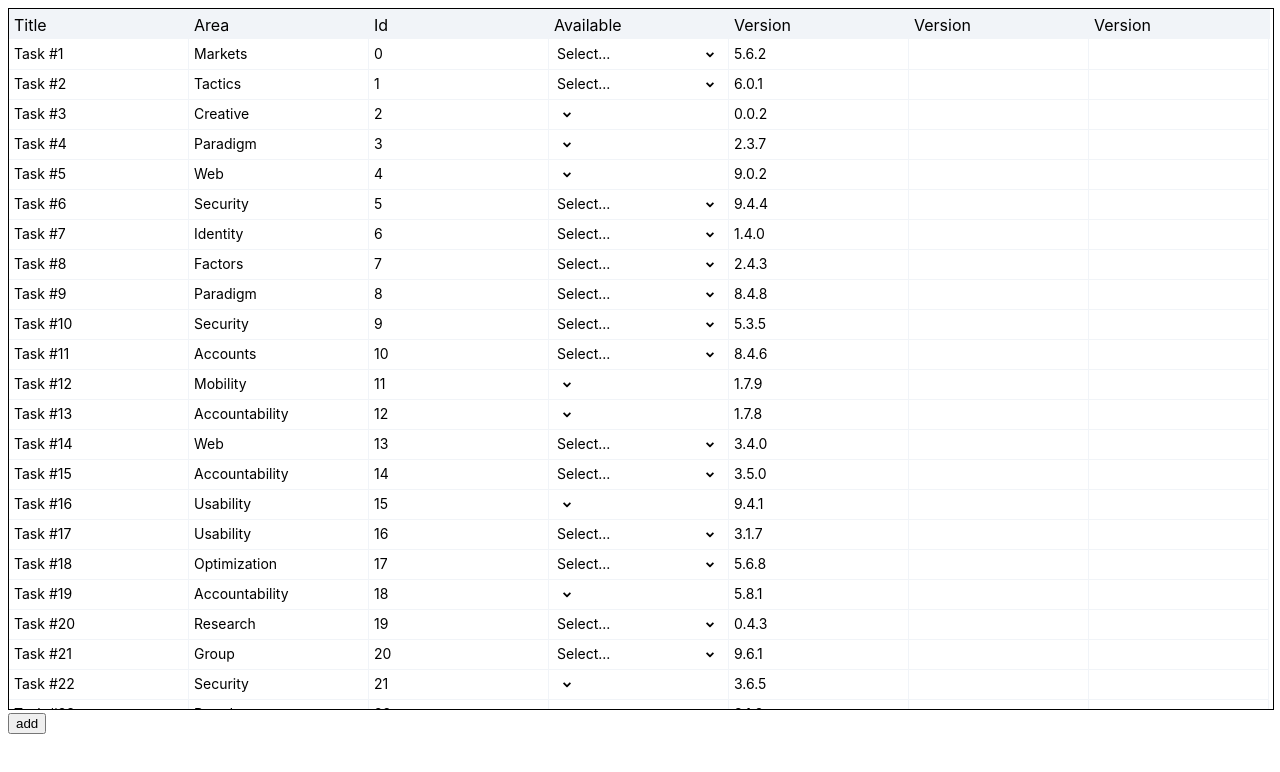
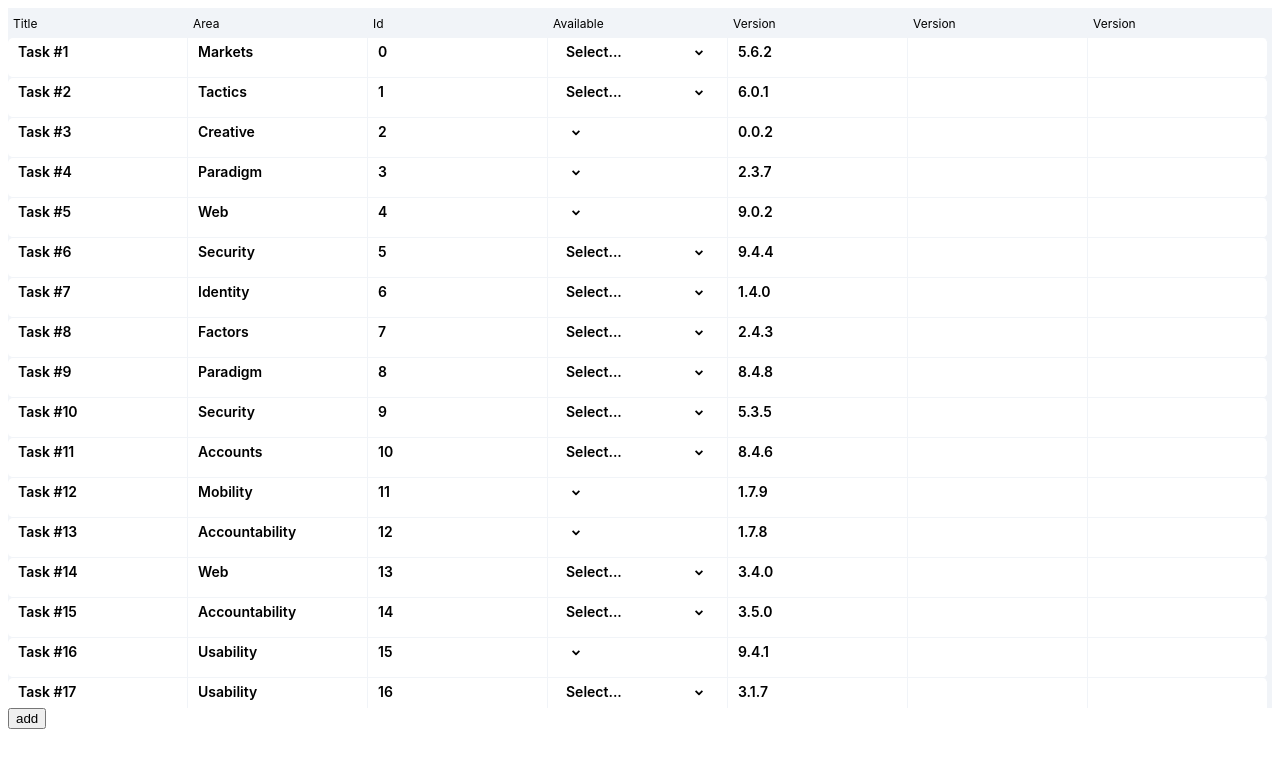
Before and after one commit to icygopal/table, a React (Vite) app: page / in a window 1280 px wide. Shown: the top 772 px of the page. Built offline with nearby package versions, Linux system fonts and the light colour scheme.

Commit message:
design updated

```diff
--- a/src/App.jsx
+++ b/src/App.jsx
@@ -23,7 +23,7 @@ function App() {
 		}
 	  }
 	return (
-		<DataGridTable itemheight={30} columns={col} handleColumnsReorder={handleColumnsReorder} rows={Rowdata} onRowsChange={setData} />
+		<DataGridTable itemheight={40} columns={col} handleColumnsReorder={handleColumnsReorder} rows={Rowdata} onRowsChange={setData} />
 	)
 }
 
--- a/src/Table/Components/Editors/InputCell.jsx
+++ b/src/Table/Components/Editors/InputCell.jsx
@@ -23,7 +23,7 @@ const InputCell = (props) => {
 	}
 	return (
 		<div
-			className={`table-cell  ${isCellSelected ? "table-selected-cell" : ""} `}
+			className={`table-cell  ${isCellSelected ? "editor-container" : ""} `}
 			style={style}
 			onKeyDown={handleKeyDown}
 		>
--- a/src/Table/Components/Editors/SelectCell.jsx
+++ b/src/Table/Components/Editors/SelectCell.jsx
@@ -83,7 +83,7 @@ const SelectCell = (props) => {
     const { column, row, key, style, isCellSelected, selectCell, rowIdx } = props
     return (
         <div
-            className={`table-cell  ${isCellSelected ? "table-selected-cell" : ""}`}
+            className={`table-cell  ${isCellSelected ? "cell-selected" : ""}`}
             style={style}
         ><AsyncCreatableSelect autoFocus loadOptions={column.loadOptions}  components={{ DropdownIndicator }} options={column.selectOptions} styles={newSmallSelectStyle} onChange={({value})=>onRowChange({...row,[column.key]:value})}/>
         </div>
--- a/src/Table/Components/Header/HeaderCell.jsx
+++ b/src/Table/Components/Header/HeaderCell.jsx
@@ -1,13 +1,10 @@
-import React, { memo, useState } from 'react'
-import { IconAngleArrowDown } from '../../Icons';
-import { useDrag, useDrop } from 'react-dnd';
-import { useEffect } from 'react';
-import { useMemo } from 'react';
-import { useRef } from 'react';
+import React, { memo } from 'react'
+
 
 const HeaderCell = (props) => {
-	const { style, column, key, onColumnResize,handleColumnsReorder,isOver,setIsOver,isDragging,setIsDragging } = props
-	const {key:colKey,resizable} = column
+	const { style, column, key, onColumnResize, handleColumnsReorder, isOver, setIsOver, isDragging, setIsDragging } = props
+	const { key: colKey, resizable } = column
+	let entered = false
 
 	const onPointerDown = (event) => {
 		if (event.pointerType === 'mouse' && event.buttons !== 1) {
@@ -16,6 +13,7 @@ const HeaderCell = (props) => {
 
 		const { currentTarget, pointerId } = event;
 		const { right, left } = currentTarget.getBoundingClientRect();
+		console.log({ A: right, B: event.clientX })
 		const offset = right - event.clientX;
 
 		if (offset > 11) {
@@ -27,8 +25,9 @@ const HeaderCell = (props) => {
 			// prevents text selection in Chrome, which fixes scrolling the grid while dragging, and fixes re-size on an autosized column
 			event.preventDefault();
 			const { right, left } = currentTarget.getBoundingClientRect();
-			const width = event.clientX + offset - left;
-
+			console.log(event.clientX, offset, left)
+			const width = event.clientX - left;
+			console.log({ width })
 			if (width > 0) {
 				onColumnResize(column, width);
 			}
@@ -43,59 +42,75 @@ const HeaderCell = (props) => {
 		currentTarget.addEventListener('pointermove', onPointerMove);
 		currentTarget.addEventListener('lostpointercapture', onLostPointerCapture);
 	}
-	const handleClick = (e)=>{
+	const handleClick = (e) => {
 		console.log("erer")
 	}
 
 	const handleDragStart = (e, position) => {
-		console.log()
 		var elem = document.createElement("div");
 		elem.id = "drag-item";
 		elem.textNode = "Dragging";
-		elem.textContent =position
-		elem.style.left=e.screenX
-		elem.style.top=e.screenY
+		elem.textContent = position
+		elem.style.left = e.screenX
+		elem.style.top = e.screenY
 		document.body.appendChild(elem);
 		e.dataTransfer.setDragImage(elem, 0, 0);
 		setIsDragging(position)
 	};
 
+
 	const handleDragEnter = (e, position) => {
 		setIsOver(position)
-		if(position===isOver)return
-		handleColumnsReorder(isDragging,position);
+		if (position === isOver) {
+			entered = true
+			handleColumnsReorder(isDragging, position);
+		}
 	};
 
-	  const handleOnDrop = (e,position) => {
-		handleColumnsReorder(isDragging,position);
+	const handleOnDrop = (e, position) => {
+		handleColumnsReorder(isDragging, position);
 		setIsDragging(null)
 		setIsOver(null)
-		// var item = document.getElementById("drag-item");
-		// if (item.parentNode) {
-		// 	item.parentNode.removeChild(item);
-		// }
+	}
+	const lastPoint = { x: null, y: null }
+	const handleDragEvent = (e, position) => {
+		console.log(e, position)
+		if (position != isDragging && entered) {
+			if (e.clientY > lastPoint.y) {
+				handleColumnsReorder(isDragging, position);
+				entered = false
+			}
+			if (e.clientY < lastPoint.y) {
+				handleColumnsReorder(position, isDragging);
+				entered = false
+			}
+		}
+		lastPoint.x = e.clientX
+		lastPoint.y = e.clientY
 	}
 
 
 	return (
 		<div
-
 			key={key}
 			className="table-header-cell"
-			style={{...style, opacity: isDragging===colKey ? 0.5 : 1,
-				...(isOver===colKey && {backgroundColor: '#ececec'})
+			style={{
+				...style, opacity: isDragging === colKey ? 0.5 : 1,
+				...(isOver === colKey && { backgroundColor: '#ececec' })
 			}}
+			onClick={handleClick}
+			onDragOver={(e) => handleDragEvent(e, colKey)}
 			onPointerDown={resizable ? onPointerDown : undefined}
-			onClick={handleClick}
-			onDragStart={(e) => handleDragStart(e,colKey)}
-			onDragEnter ={(e) => handleDragEnter(e,colKey)}
-			onDragEnd={(e) => handleOnDrop(e,colKey)}
+		>
+			<div className='header-cell-content'
+				onDragStart={(e) => handleDragStart(e, colKey)}
+				onDragEnter={(e) => handleDragEnter(e, colKey)}
+				onDragEnd={(e) => handleOnDrop(e, colKey)}
 				draggable
 			>
-			<div className='d-flex align-content-center '>
 				<span className="table-header-info">{column.name}</span>
-				{/* <span className='d-flex align-content-center'><IconAngleArrowDown  /></span> */}
 			</div>
+			<div className='header-cell-resize'></div>
 		</div>
 	)
 }
--- a/src/Table/Components/Row/CellTypes/Cell.jsx
+++ b/src/Table/Components/Row/CellTypes/Cell.jsx
@@ -53,11 +53,13 @@ const RenderCell = (props) => {
 			key={key}
 			ref={ref}
 			tabIndex={tabIndex}
-			className={`table-cell  ${isCellSelected ? "table-selected-cell" : ""} ${column.editable? "editable":""}`}
+			aria-cellindex={column.idx}
+			id={`cell-${rowIdx}-${column.idx}`}
+			className={`table-cell  ${isCellSelected ? "cell-selected" : ""} ${column.editable? "editable":""}`}
 			onClick={handleClick}
 			style={style}
 			onDoubleClick={handleDoubleClick}
-		// onFocus={onFocus}
+		onFocus={onFocus}
 		>
 			<div className="table-column-info d-flex align-items-center justify-content-between">
 				{row[column.key]}
--- a/src/Table/Components/Row/CellTypes/DateTimeCell.jsx
+++ b/src/Table/Components/Row/CellTypes/DateTimeCell.jsx
@@ -4,7 +4,7 @@ const DateTimeCell = (props) => {
     const { column, row, key, style, isCellSelected, selectCell, rowIdx } = props
     return (
         <div
-            className={`table-cell  ${isCellSelected ? "table-selected-cell" : ""}`}
+            className={`table-cell  ${isCellSelected ? "cell-selected" : ""}`}
 
             style={style}
         >
--- a/src/Table/Components/Row/CellTypes/SelectCell.jsx
+++ b/src/Table/Components/Row/CellTypes/SelectCell.jsx
@@ -47,7 +47,7 @@ const SelectCell = (props) => {
 			key={key}
 			ref={ref}
 			tabIndex={tabIndex}
-			className={`table-cell  ${isCellSelected ? "table-selected-cell" : ""}`}
+			className={`table-cell  ${isCellSelected ? "cell-selected" : ""}`}
 			onClick={handleClick}
 			style={style}
 			onDoubleClick={handleDoubleClick}
--- a/src/Table/Components/Row/index.jsx
+++ b/src/Table/Components/Row/index.jsx
@@ -67,7 +67,7 @@ const Row = (props) => {
 	return (
 		<div
 			role="row"
-			className="table-row-cell"
+			className="table-row"
 			aria-rowindex={rowIdx}
 			style={{ height: height, top: top,  transition:"top 2s linear"  }}
 		>{cells}
--- a/src/Table/DataGridTable.jsx
+++ b/src/Table/DataGridTable.jsx
@@ -1,4 +1,4 @@
-import React, { useMemo, useRef, useState } from 'react'
+import React, {useState } from 'react'
 import { useEffect } from 'react';
 import { isCtrlKeyHeldDown, isSamePosition, scrollIntoView } from './CommonFunctions';
 import Header from './Components/Header';
@@ -7,8 +7,6 @@ import useCalculatedColumns from './Hooks/useCalculatedColumns';
 import { useLatestFunc } from './Hooks/useLatestFunc';
 import useTableDimensions from './Hooks/useTableDimensions';
 import useViewportColumns from './Hooks/useViewportColumns';
-import { DndProvider } from "react-dnd";
-import { HTML5Backend } from "react-dnd-html5-backend";
 
 const initialPosition = {
 	idx: -1,
@@ -41,7 +39,6 @@ const DataGridTable = ({
 	const maxRowIdx = rawRows.length - 1;
 
 	const selectedCellIsWithinSelectionBounds = isCellWithinSelectionBounds(selectedCell);
-	const selectedCellIsWithinViewportBounds = isCellWithinViewportBounds(selectedCell);
 	const selectViewportCellLatest = useLatestFunc(
 		(rowId, colId, mode,isEditEnable) => {
 			setSelectedCell({ rowIdx: rowId, idx: colId, mode,isEditEnable:isEditEnable });
@@ -50,8 +47,6 @@ const DataGridTable = ({
 
 	const getRowTop = (rowIdx) => rowIdx * itemheight
 	const findRowIdx = (offset) => Math.floor(offset / itemheight)
-
-
 
 	useEffect(()=>{
 		setTotalVisibleRow(tableHeight/30)
@@ -95,7 +90,6 @@ const DataGridTable = ({
 
 		const newColumnWidths = new Map(columnWidths);
 		newColumnWidths.set(column.key, width);
-		console.log(newColumnWidths)
 		setColumnWidths(newColumnWidths);
 
 	}
@@ -122,7 +116,6 @@ const DataGridTable = ({
 		);
 	}
 	const handleKeyDown = (event) => {
-		console.log("Asdf")
 		if (!(event.target)) return;
 		const isCellEvent = event.target.closest('.table-cell') !== null;
 		if (!isCellEvent) return;
@@ -162,17 +155,16 @@ const DataGridTable = ({
 
 	function navigate(event) {
 		const { key, shiftKey } = event;
-
-		// Do not allow focus to leave
 		event.preventDefault();
-
 		const ctrlKey = isCtrlKeyHeldDown(event);
 		const nextPosition = getNextPosition(key, ctrlKey, shiftKey);
+		if (isSamePosition(selectedCell, nextPosition)) return;
+		setSelectedCell(nextPosition);
 		console.log(nextPosition)
-		if (isSamePosition(selectedCell, nextPosition)) return;
-
-
-		setSelectedCell(nextPosition);
+		if(nextPosition.rowIdx==0){
+			tableRef.current.scrollTo(0,scrollLeft)
+		}
+		console.log(tableRef.current?.querySelector('[tabindex="0"]').getBoundingClientRect())
 		scrollIntoView(tableRef.current?.querySelector('[tabindex="0"]'));
 	}
 
@@ -182,7 +174,7 @@ const DataGridTable = ({
 
 		switch (key) {
 			case 'ArrowUp':
-				return { idx, rowIdx: rowIdx == 0 ? 0 : rowIdx - 1 };
+				return { idx, rowIdx: rowIdx == 0 ? 0 : rowIdx-1  };
 			case 'ArrowDown':
 				return { idx, rowIdx: rawRows.length - 1 !== rowIdx ? rowIdx + 1 : idx };
 			case "ArrowLeft":
@@ -192,11 +184,9 @@ const DataGridTable = ({
 			case 'Tab':
 				return { idx: columns.length - 1 !== idx ? idx + (shiftKey ? -1 : 1) : idx, rowIdx };
 			case 'Home':
-				// If row is selected then move focus to the first row
 				if (isRowSelected) return { idx, rowIdx: 0 };
 				return { idx: 0, rowIdx: ctrlKey ? minRowIdx : rowIdx };
 			case 'End':
-				// If row is selected then move focus to the last row.
 				if (isRowSelected) return { idx, rowIdx: rawRows.length - 1 };
 				return { idx: maxColIdx, rowIdx: ctrlKey ? maxRowIdx : rowIdx };
 			case 'PageUp': {
@@ -213,28 +203,27 @@ const DataGridTable = ({
 				return selectedCell;
 		}
 	}
-	const handleScroll = () => {
+	const handleScroll = (e) => {
 		const { scrollTop, scrollLeft } = tableRef.current
 		setScrollLeft(scrollLeft)
 		let currentIndx = Math.trunc(scrollTop / itemheight)
 		currentIndx = (currentIndx - totalVisibleRow) >= rawRows.length ? currentIndx - totalVisibleRow : currentIndx;
 		if (currentIndx !== startRowIdx) {
-			setStart(currentIndx - 10)
+			setStart(currentIndx-10)
 			const endIndex = ((currentIndx + totalVisibleRow) >= rawRows.length ? rawRows.length - 1 : currentIndx) + totalVisibleRow
 			setEnd(endIndex+10)
 		}
-		console.log(selectedCell)
 	}
 
 
 	const updateRow = (rowIdx, row)=> {
 		if (typeof onRowsChange !== 'function') return;
 		if (row === rawRows[rowIdx]) return;
-		console.log("Adsfadsf")
 		const updatedRows = [...rawRows];
 		updatedRows[rowIdx] = row;
 		onRowsChange(updatedRows);
 	  }
+
 	const { idx: selectedIdx, rowIdx: selectedRowIdx } = selectedCell;
 
 	let result = [];
@@ -257,8 +246,6 @@ const DataGridTable = ({
 		}
 	}
 
-
-
 	return (
 		<>
 			<div
@@ -277,7 +264,7 @@ const DataGridTable = ({
 					onColumnResize={handleColumnResizeLatest}
 					handleColumnsReorder={handleColumnsReorder}
 				/>
-				{show && <div style={{ height: 40 }} className="table-add-newrow" >gopal</div>}
+				{show && <div style={{ height: 40 }} className="table-add-newrow shadow-md " >gopal</div>}
 				<div className="table-main-content" style={containerStyle}>
 					{result}
 				</div>
--- a/src/index.scss
+++ b/src/index.scss
@@ -1,13 +1,17 @@
-:root {
-	font-family: Inter, Avenir, Helvetica, Arial, sans-serif;
-	font-size: 16px;
-	line-height: 24px;
+*{
+	box-sizing: border-box;
 }
-
 body {
 	margin: 10;
 	padding: 0;
 	overflow: hidden;
+	// color: #172a41;
+    font-family: Inter,sans-serif;
+    font-size: 12px;
+    font-weight: 400;
+    line-height: 15px;
+    // margin: 0;
+    // text-align: left;
 }
 
 .text-gray {
--- a/src/table.scss
+++ b/src/table.scss
@@ -1,14 +1,3 @@
-div[role=row] {
-	// border-top: 1px solid black;
-	// border-bottom: 1px solid black;
-	// background-color: rgb(208, 202, 202);
-}
-
-.t-header {
-	border: none;
-	background-color: none;
-
-}
 
 .table {
 	box-sizing: border-box;
@@ -27,16 +16,8 @@ div[role=row] {
 	border: 1px solid black;
 
 }
-.main-layout .table-header-row{
-	position: relative;
-	width: 100%;
-	background: black;
-}
-// .ag-header-row {
-// 	position: absolute;
-// 	top: 0px;
-// 	width: 100%;
-// }
+
+
 .table-header-container {
 .table-header-cell {
 	position: absolute;
@@ -49,48 +30,75 @@ div[role=row] {
 }
 }
 
+.table-header-cell{
+	display: flex;
+}
 
-.table-header-cell:after {
-    content: "";
-    cursor: col-resize;
-    inline-size: 10px;
-    inset-block-end: 0;
-    inset-block-start: 0;
-    inset-inline-end: 0;
-    position: absolute;
+.header-cell-content{
+	display: flex;
+	align-content: center;
+	flex-grow: 4;
+}
+.header-cell-resize{
+	content: "";
+	inline-size: 3px;
+	cursor: col-resize;
+	&:hover {
+		background-color: aqua;
+	}
 }
 
 .table-cell{
 	position: absolute;
 	border-right: 1px solid #f1f4f8;
+	border-bottom: 1px solid #f1f4f8;
+	background-color: #fff;
 	font-size: 14px;
 	line-height: 20px;
-	height: 30px;
+	height: 40px;
 	box-sizing: border-box;
-	transition: left .2s
+	transition: left .2s;
+	padding: 4px 10px;
 }
+
+
+
+.table-row {
+	position: absolute;
+	// background-color: #fff;;
+	border: none;
+	width: 100%;
+	font-weight: 600;
+    font-size: 11px;
+	.table-cell {
+		&:first-child {
+		  border-top-left-radius: 5px;
+		  border-bottom-left-radius: 5px;
+		}
+		&:last-child {
+		  border-top-right-radius: 5px;
+		  border-bottom-right-radius: 5px;
+		}
+	  }
+	// border-bottom: 1px solid #f1f4f8;
+  }
 
 .table-cell:focus-visible {
 	outline:none;
 }
 
 .table-column-info {
-	padding: 5px;
-}
-
-.t-0{
-	top:0
-}
-
-.pp-row{
-	display: flex;
+	// padding: 5px;
 }
 
 .viewPort {
 	position: relative;
 	width: 100%;
-	border: solid 1px;
 	overflow: auto;
+	background-color: #f1f4f8;
+	display: flex;
+	flex-direction: column;
+
   }
 
   .table-header-container{
@@ -100,39 +108,29 @@ div[role=row] {
 	background-color: #f1f4f8;
 	height: 30px;
 	width: 100%;
+	display: table-row;
 
 }
 
   .table-main-content {
 	position: absolute;
-	background-color: #fff;
+	top: 30px;
+
+	// margin-top: 30px;
+	// background-color: #fff;
   }
   .table-add-newrow {
 	position: sticky;
-	width: 100%;
-	background-color: black;
 	z-index: 50;
 	top: 30px;
+	border:1px solid black;
+	background-color: white;
+	box-shadow: 0 4px 6px -1px rgb(0 0 0 / 0.1), 0 2px 4px -2px rgb(0 0 0 / 0.1);
   }
 
-  .table-row-cell {
-	position: absolute;
-	// background-color: #fff;
-	border-bottom: solid 1px #f1f4f8;
-	width: 100%;
 
-	// text-align:center;
-	// border-bottom: 1px solid #f1f4f8;
-  }
-
-  .done {
-	color: rgba(0, 0, 0, 0.3);
-	text-decoration: line-through;
-  }
-
-  .table-selected-cell{
+  .cell-selected{
 	box-shadow: rgb(35 131 226 / 57%) 0px 0px 0px 1px inset, rgb(35 131 226 / 35%) 0px 0px 0px 2px;
-
 	z-index: 1;
 	border: 0;
 	border-radius: 3px;
@@ -140,13 +138,13 @@ div[role=row] {
   }
 
 
-  .input-cell-enable {
-	box-shadow: inset 0px 2px 2px rgba(0, 0, 0, 0.25);
-	z-index: 1;
-	border: 0;
-	border-radius: 3px;
-	outline: none;
-  }
+//   .input-cell-enable {
+// 	box-shadow: inset 0px 2px 2px rgba(0, 0, 0, 0.25);
+// 	z-index: 1;
+// 	border: 0;
+// 	border-radius: 3px;
+// 	outline: none;
+//   }
 
 
   .bg-transparent {
@@ -189,3 +187,8 @@ input.bg-transparent.form-control:focus-visible {
 	z-index: 100;
 	box-shadow: rgb(38, 57, 77) 0px 20px 30px -10px;
 }
+
+.editor-container {
+	background-color: #F1F4F8 !important;
+      box-shadow: inset 0px 2px 2px rgba(0, 0, 0, 0.25);
+}
```
Lines whose indentation alone changed are shown as unchanged.
